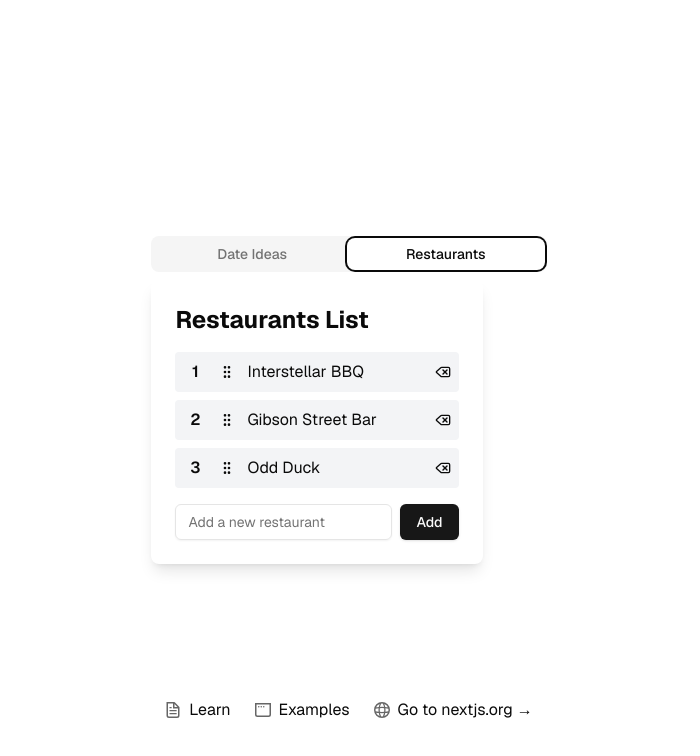
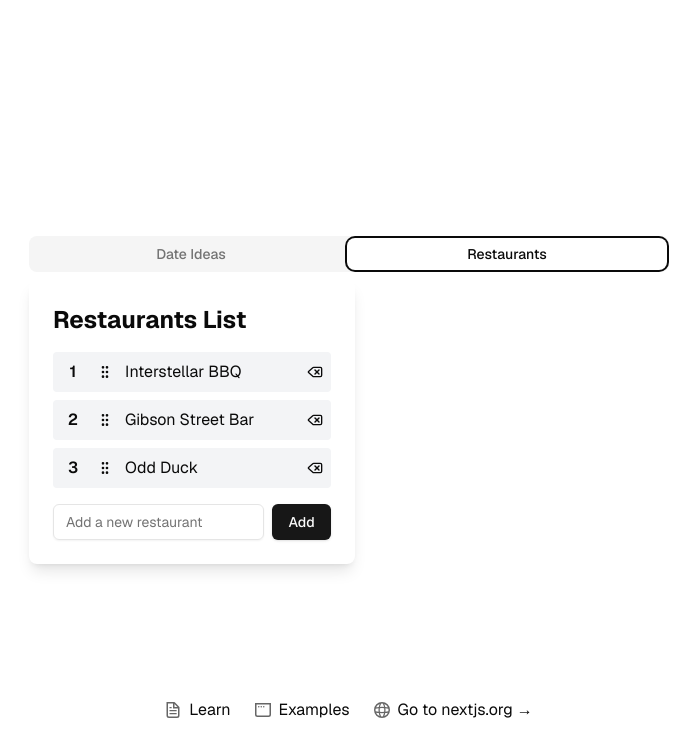
Before and after one commit to meddlin/ranked-dates, a Next.js app: page / in a window 1280 px wide. Both pictures are taken after a click on the tab "Restaurants". Shown: the top 756 px of the page, without its empty margins (291-991 px from the left). Built offline with nearby package versions, Linux system fonts and the light colour scheme.

Commit message:
moved notes to a component

```diff
--- /dev/null
+++ b/src/app/components/NotesDisplay.tsx
@@ -0,0 +1,8 @@
+export default function NotesDisplay(props: { notesContent: string }) {
+
+    return (
+        <div className="pt-16 w-72 text-pretty">
+            {props.notesContent}
+        </div>
+    );
+}
--- a/src/app/page.tsx
+++ b/src/app/page.tsx
@@ -5,6 +5,7 @@ import { useState } from "react"
 import { Tabs, TabsList, TabsTrigger, TabsContent } from "@/components/ui/tabs"
 import DateIdeasList from "./components/DateIdeasList";
 import { useAppStore } from '@/lib/clientStore';
+import NotesDisplay from "./components/NotesDisplay";
 
 export default function Home() {
   const [activeTab, setActiveTab] = useState("tab1")
@@ -35,13 +36,11 @@ export default function Home() {
                     { id: '5', content: 'Take a dance class', notes: 'still need to decide on a studio' },
                   ]}
                 />
-                <div className="pt-16 w-72 text-pretty"> {/* border-2 border-blue-300"> */}
-                  {previewedItem}
-                </div>
+                <NotesDisplay notesContent={previewedItem} />
               </div>
             </TabsContent>
             <TabsContent value="tab2">
-              <div className="flex flex-row justify-between align-center space-x-16">
+              <div className="flex flex-row justify-between align-center space-x-8">
                 <DateIdeasList
                   title="Restaurants List"
                   placeholderText="Add a new restaurant"
@@ -51,9 +50,7 @@ export default function Home() {
                     { id: '3', content: 'Odd Duck', notes: 'looks Austin fancy' },
                   ]}
                 />
-                <div>
-                  {previewedItem}
-                </div>
+                <NotesDisplay notesContent={previewedItem} />
               </div>
             </TabsContent>
           </Tabs>
```
